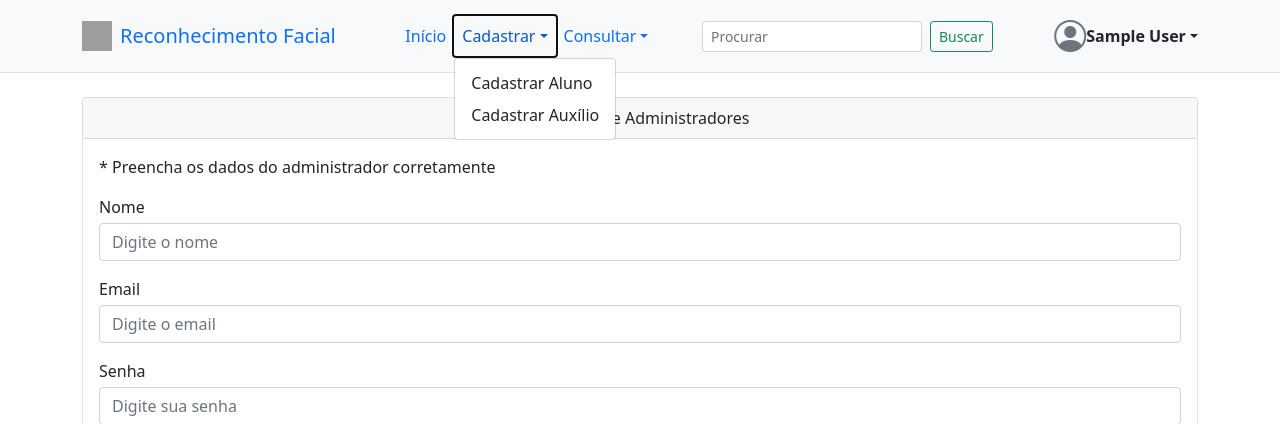
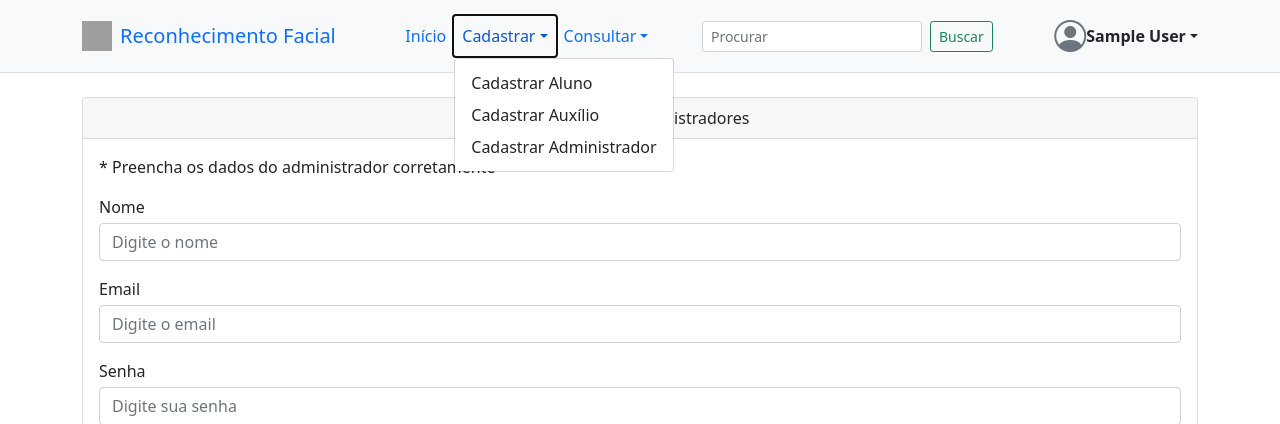
Before and after one commit to fabiojreng/reconhecimento-admin, a Django app: page /admins/create/ in a window 1280 px wide, after a click on "Cadastrar". Shown: the top 424 px of the page. Run offline with Django 5.2, Linux system fonts and the light colour scheme; the visitor is signed in with stand-in values (Sample User, id 1); some libraries are stand-ins or nearby versions; grey boxes are pictures that could not be loaded.

Commit message:
feat: adicionar campos para criar e visualizar admins

```diff
--- a/core/templates/base.html
+++ b/core/templates/base.html
@@ -30,6 +30,7 @@
               <ul class="dropdown-menu" aria-labelledby="navbarDropdown">
                 <li><a class="dropdown-item" href="{% url 'user_create' %}">Cadastrar Aluno</a></li>
                 <li><a class="dropdown-item" href="{% url 'program_create' %}">Cadastrar Auxílio</a></li>
+                <li><a class="dropdown-item" href="{% url 'admin_create' %}">Cadastrar Administrador</a></li>
               </ul>
             </li>
             <li class="nav-item dropdown">
@@ -37,6 +38,7 @@
               <ul class="dropdown-menu" aria-labelledby="navbarDropdown">
                 <li><a class="dropdown-item" href="{% url 'user_list' %}">Consultar Aluno</a></li>
                 <li><a class="dropdown-item" href="{% url 'program_list' %}">Consultar Auxílio</a></li>
+                <li><a class="dropdown-item" href="{% url 'admin_list' %}">Consultar Administrador</a></li>
               </ul>
             </li>
           </ul>
```
